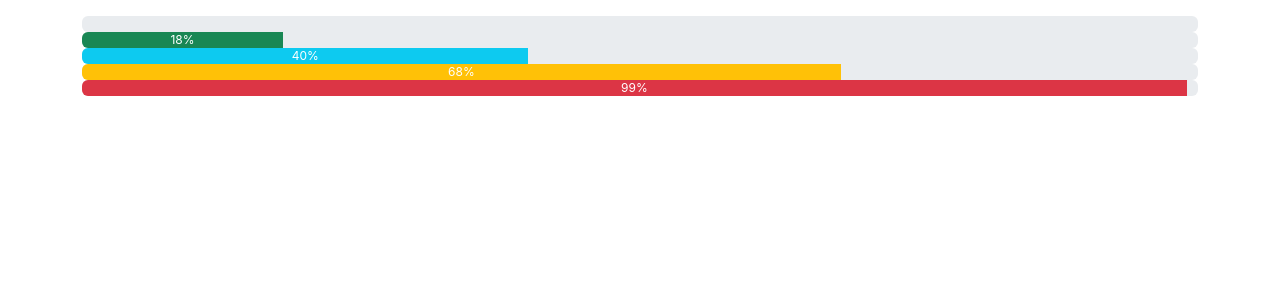
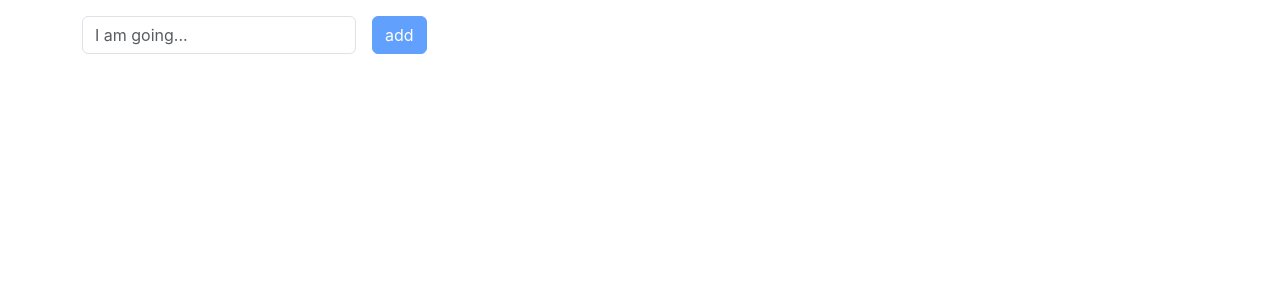
Before and after one commit to OksanaJibai/Jibai-FrontEndPro-17-03-23, a React (Create React App) app: page / in a window 1280 px wide. Shown: the top 300 px of the page. Built offline with nearby package versions, Linux system fonts and the light colour scheme; the HTML template or start-up script is replaced by a standard one.

Commit message:
add hw-86

```diff
--- a/package.json
+++ b/package.json
@@ -5,6 +5,7 @@
   "dependencies": {
     "bootstrap": "^5.3.1",
     "classnames": "^2.3.2",
+    "lodash": "^4.17.21",
     "react": "^18.2.0",
     "react-dom": "^18.2.0",
     "react-scripts": "5.0.1"
--- a/src/App.js
+++ b/src/App.js
@@ -1,13 +1,9 @@
-import Progress from "./components/Progress";
+import TodoBox from "./components/TodoBox";
 
 function App() {
   return (
           <div className="container pt-3">
-              <Progress percentage={0}/>
-              <Progress percentage={18}/>
-              <Progress percentage={40}/>
-              <Progress percentage={68}/>
-              <Progress percentage={99}/>
+              <TodoBox/>
           </div>
   );
 }
--- /dev/null
+++ b/src/components/Item.jsx
@@ -0,0 +1,17 @@
+
+const Item = ({task, onRemove}) =>{
+    return(
+        <div>
+            <div className="row">
+                <div className="col-auto">
+                    <p>{task.text}</p>
+                    <button type="button"
+                            className="btn btn-primary btn-sm"
+                            onClick={onRemove}>Remove task</button>
+                </div>
+            </div>
+            <hr/>
+        </div>
+    )
+}
+export default Item;
--- a/src/components/Progress.jsx
+++ /dev/null
@@ -1,27 +0,0 @@
-import React from "react";
-import classNames from "classnames";
-
-class Progress extends React.Component{
-    render(){
-        const {percentage} = this.props;
-        const alertName = classNames('progress-bar',
-            {"bg-success": (percentage >= 0 && percentage <= 25)},
-            {"bg-info": (percentage >= 26 && percentage <= 50)},
-            {"bg-warning": (percentage >= 51 && percentage <= 75)},
-            {"bg-danger": (percentage >= 76 && percentage <= 100)}
-        );
-        const width = `${percentage}%`;
-
-        return (
-            <div className="progress">
-                <div className={alertName}
-                     role="progressbar"
-                     aria-valuenow={this.percentage} aria-valuemin="0" aria-valuemax="100"
-                     aria-label="progressbar" style={{width}}>{width}
-                </div>
-            </div>
-        );
-    }
-}
-
-export default Progress;
--- /dev/null
+++ b/src/components/TodoBox.jsx
@@ -0,0 +1,66 @@
+import React from "react";
+import Item from "./Item";
+import {uniqueId} from "lodash";
+
+
+class TodoBox extends React.Component{
+    constructor(props) {
+        super(props);
+        this.state ={
+            newTask : '',
+            tasks : []
+        }
+    }
+
+    handleChange = (event) =>{
+        this.setState(prevState =>{
+            return {
+                ...prevState,
+                newTask : event.target.value
+            }
+        })
+    }
+
+    handleFormSubmit = (event) =>{
+        event.preventDefault();
+        const newTask = {
+            id : +uniqueId(),
+            text : this.state.newTask
+        }
+        this.setState({newTask: "", tasks: [newTask, ...this.state.tasks]})
+    }
+    handleRemove =(index) =>{
+        const tasks = [...this.state.tasks];
+        tasks.splice(index,1);
+        this.setState({tasks})
+    }
+    render(){
+        return (
+            <div>
+                <div className="mb-3">
+                    <form className="d-flex" onSubmit={this.handleFormSubmit}>
+                        <div className="me-3">
+                            <input type="text"
+                                   value={this.state.newTask}
+                                   onChange={this.handleChange}
+                                   required=""
+                                   className="form-control"
+                                   placeholder="I am going..."/>
+                        </div>
+                        <button type="submit"
+                                className="btn btn-primary"
+                                disabled={!Boolean(this.state.newTask)}
+                        >add</button>
+                    </form>
+                </div>
+                {this.state.tasks.map((task, id) =>{
+                    return <Item key={id}
+                                 task={task}
+                                 onRemove={() => this.handleRemove(id)}/>
+                })}
+            </div>
+        );
+    }
+}
+
+export default TodoBox;
```
Also changed, not shown: 2 other files (tests, documents, lock files or other folders).
